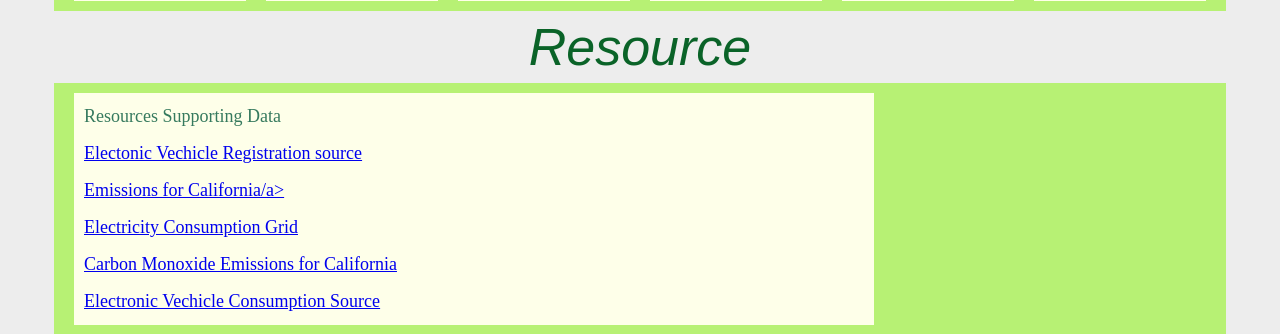
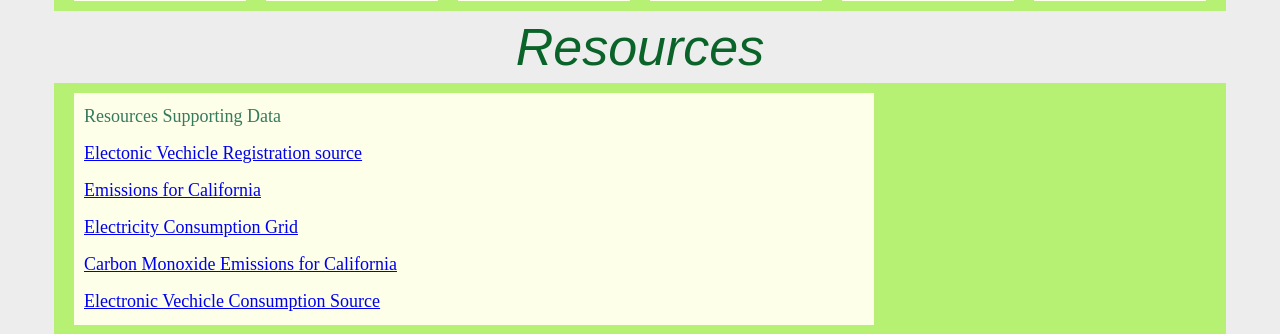
Before and after one commit to rjharris2020/Project_3, a Flask app: page /about in a window 1280 px wide. Shown: the part 959-1293 px from the top of the page. Run offline with Flask 2, Linux system fonts and the light colour scheme.

Commit message:
small edits

```diff
--- a/Templates/about.html
+++ b/Templates/about.html
@@ -194,13 +194,13 @@
 
 
         <div class="resource">
-            <h2>Resource</h2>
+            <h2>Resources</h2>
         </div>
         <div class="wrap">
             <div class="item">
                 <p> Resources Supporting Data </p>
                <p><a href="https://www.atlasevhub.com/materials/state-ev-registration-data/#dashboard">Electonic Vechicle Registration source</a></p>
-               <p><a href="https://ww2.arb.ca.gov/ghg-inventory-data">Emissions for California/a></p>
+               <p><a href="https://ww2.arb.ca.gov/ghg-inventory-data">Emissions for California</a></p>
                <p><a href="https://www.epa.gov/egrid/data-explorer">Electricity Consumption Grid</a></p>
                <p><a href="https://www.kaggle.com/yoogie/carbon-monoxide-emission-in-california-19802019?select=1980.csv"> Carbon Monoxide Emissions for California</a></p>
                <p><a href="https://ev-database.org/cheatsheet/energy-consumption-electric-car">Electronic Vechicle Consumption Source</a></p>
```
